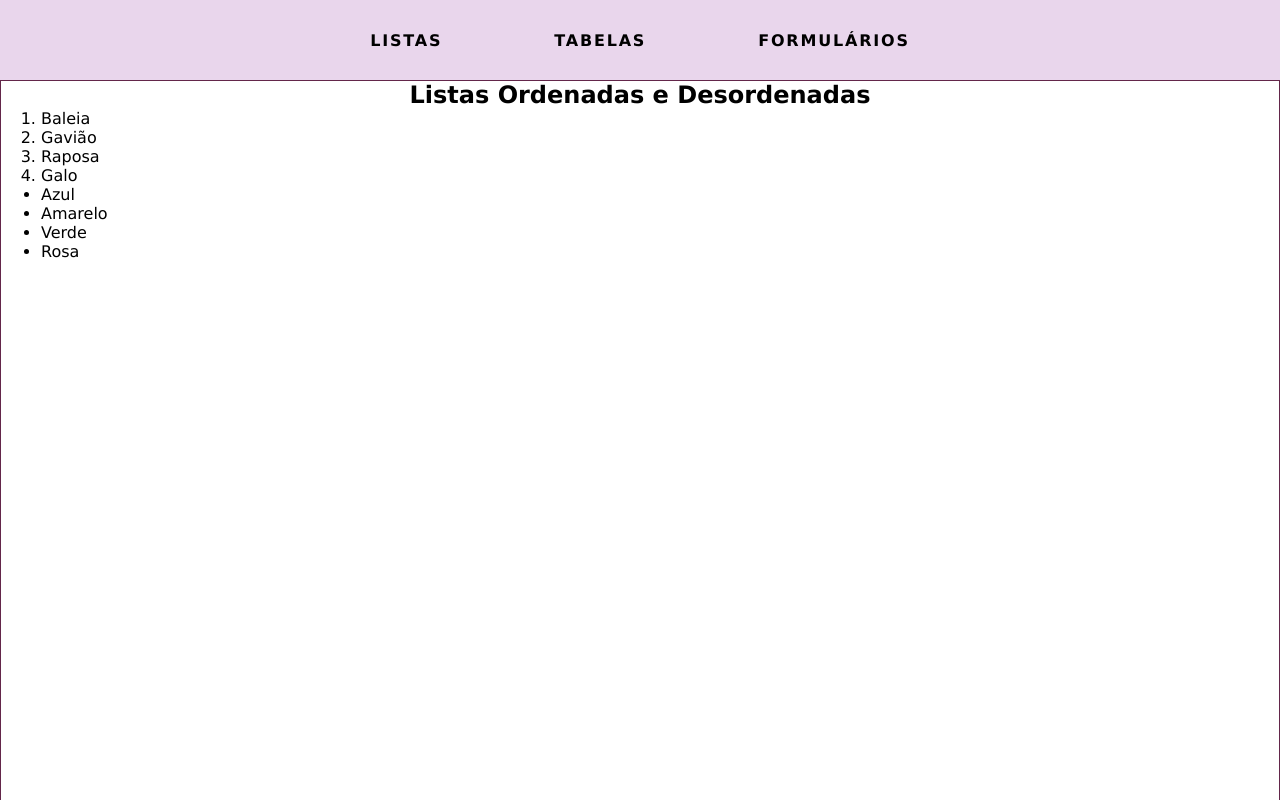
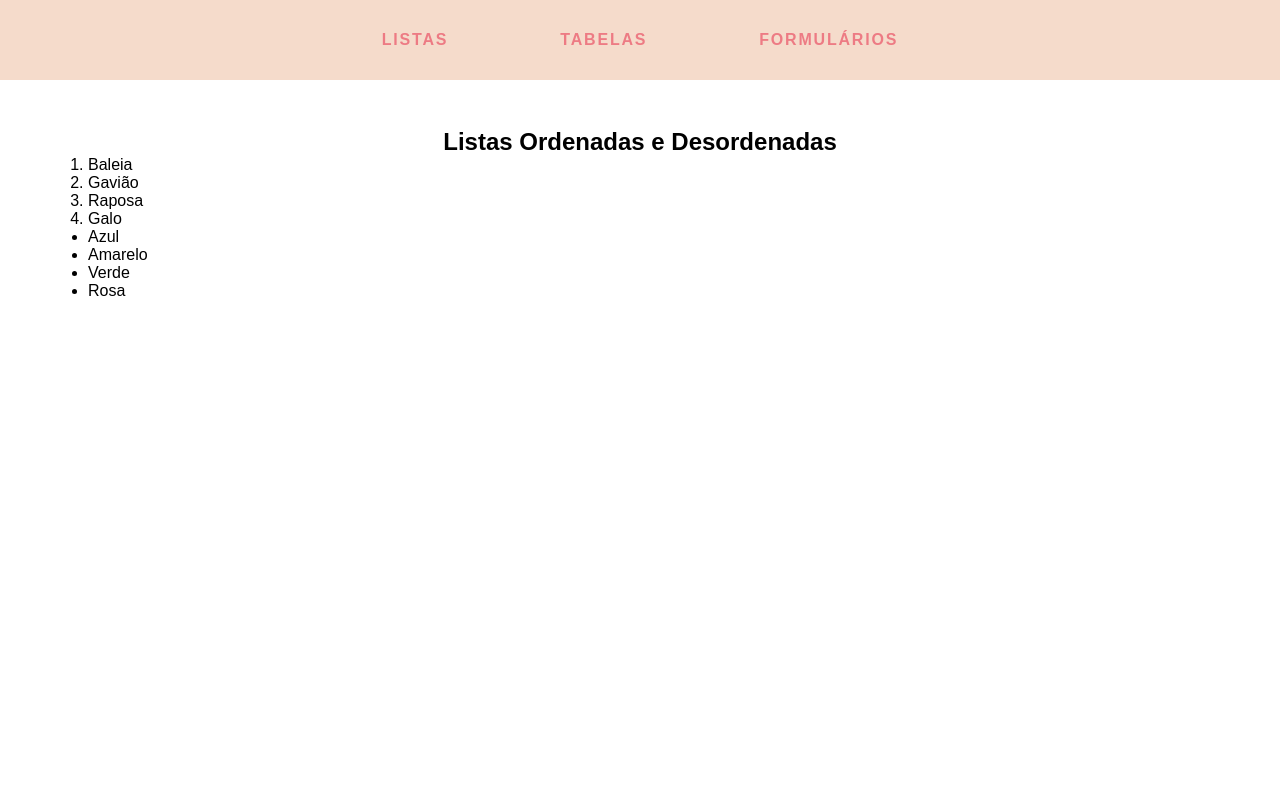
Before and after one commit to bsthaiss/revisao-html-css, a plain HTML site: page index.html in a window 1280 px wide. Shown: the top 800 px of the page. Drawn offline with Linux system fonts and the light colour scheme.

Commit message:
Aula 14/08 - Atualização

```diff
--- a/index.html
+++ b/index.html
@@ -10,8 +10,8 @@
     <header>
         <nav>
             <a href="#listas">Listas</a>
-            <a href="#">Tabelas</a>
-            <a href="">Formulários</a>
+            <a href="#tabelas">Tabelas</a>
+            <a href="#formularios">Formulários</a>
         </nav>
     </header>
     <main>
--- a/style.css
+++ b/style.css
@@ -1,10 +1,13 @@
 * {
     margin: 0;
-    font-family: Verdana, Geneva, Tahoma, sans-serif;
+    font-family: Arial, Helvetica, sans-serif;
+
+    scroll-padding-top: 5rem;
+    scroll-behavior: smooth;
 }
 
 header {
-    background: #E9D6EC;
+    background: #f5dbcb;
     height: 5rem;
     display: flex;
     justify-content: center;
@@ -12,11 +15,13 @@ header {
 
     position: fixed;
     width: 100%;
+    /* top, bottom, right, left */
     top: 0;
+
 }
 
-nav a {
-    color: black;
+header a {
+    color: #ED7B84;
     text-decoration: none;
     text-transform: uppercase;
     font-weight: bold;
@@ -29,26 +34,19 @@ nav {
 }
 
 header a:hover{
-    color: #63264A;
-    transform: scale(1.1);
+    color: #f92a82;
     transition: transform .6;
 }
 
 section {
-    border: 1px solid #63264A;
-    height: calc(110vh - 5rem);
+    height: calc(100vh - 5rem);
+    padding: 3rem;
 }
 
 main {
     margin-top: 5rem;
 }
 
-section h2 {
-    text-align: center;
+h2 {
+    text-align: center; /* tac */
 }
-
-header a:hover{
-    color: #63264A;
-    transform: scale(1.1);
-    transition: transform .6;
-}
```
